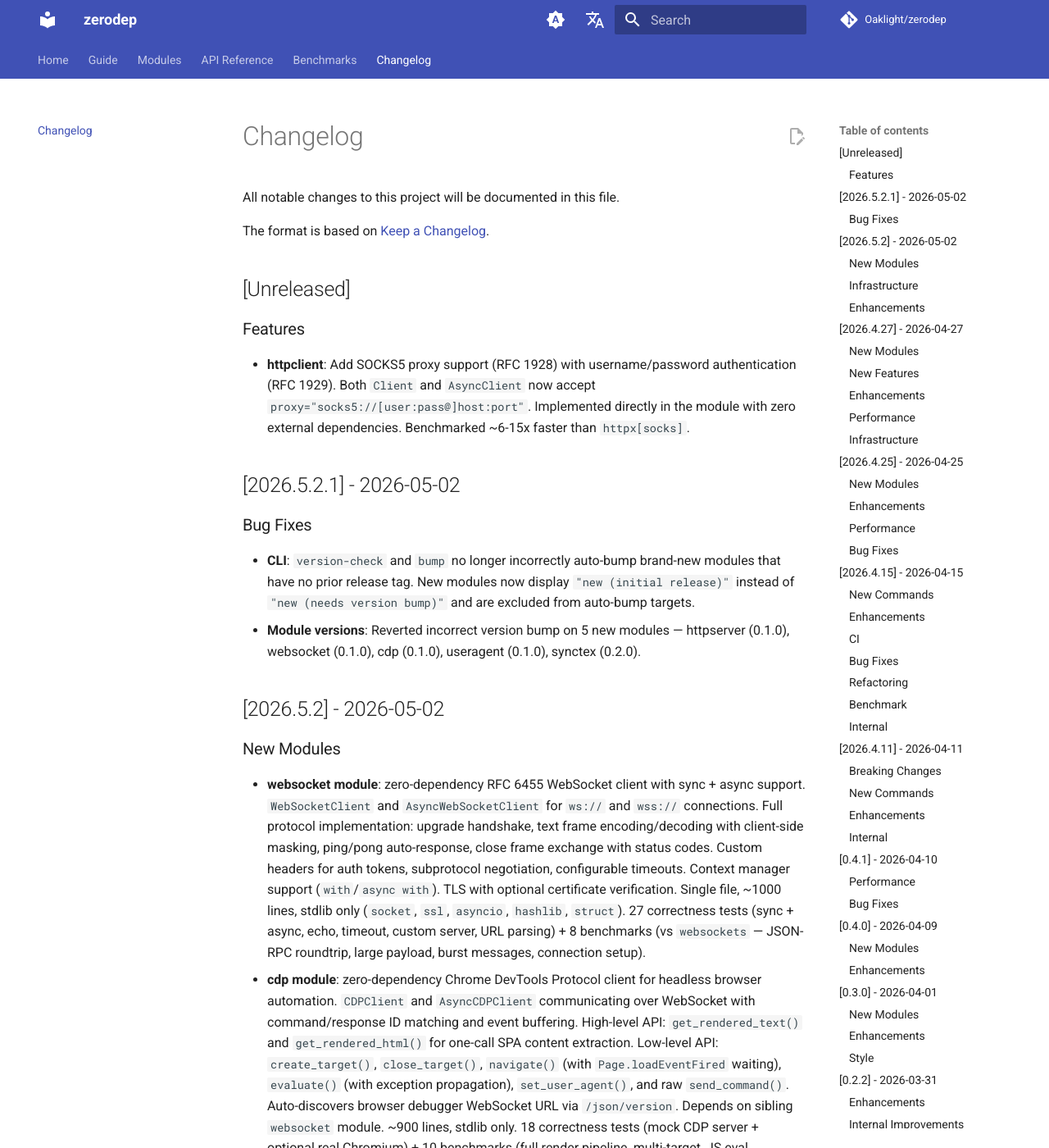
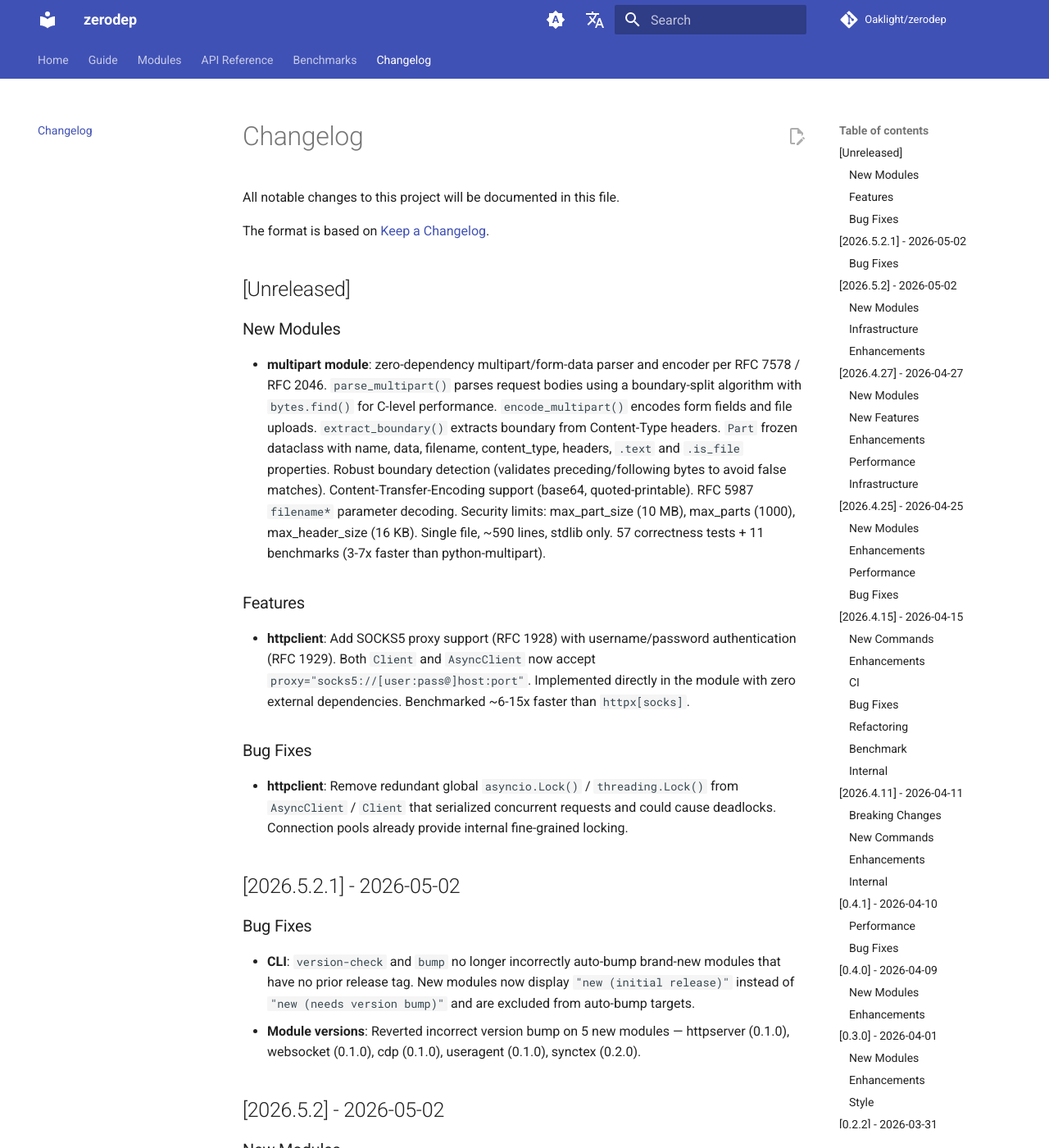
Before and after one commit to Oaklight/zerodep, an MkDocs documentation site: the page built from docs/changelog.md, in a window 1280 px wide and 1400 px high. Shown: the whole window at 82% size. Built offline with MkDocs 1.6.1 and Material for MkDocs 9.7.7, drawn with Linux system fonts in a browser that asks for light colours; comment, search, counter and statistics services are not loaded.

Commit message:
docs: add multipart module and httpclient fix to changelog

```diff
--- a/docs/changelog.md
+++ b/docs/changelog.md
@@ -6,9 +6,17 @@ The format is based on [Keep a Changelog](https://keepachangelog.com/en/1.1.0/).
 
 ## [Unreleased]
 
+### New Modules
+
+- **multipart module**: zero-dependency multipart/form-data parser and encoder per RFC 7578 / RFC 2046. `parse_multipart()` parses request bodies using a boundary-split algorithm with `bytes.find()` for C-level performance. `encode_multipart()` encodes form fields and file uploads. `extract_boundary()` extracts boundary from Content-Type headers. `Part` frozen dataclass with name, data, filename, content_type, headers, `.text` and `.is_file` properties. Robust boundary detection (validates preceding/following bytes to avoid false matches). Content-Transfer-Encoding support (base64, quoted-printable). RFC 5987 `filename*` parameter decoding. Security limits: max_part_size (10 MB), max_parts (1000), max_header_size (16 KB). Single file, ~590 lines, stdlib only. 57 correctness tests + 11 benchmarks (3-7x faster than python-multipart).
+
 ### Features
 
 - **httpclient**: Add SOCKS5 proxy support (RFC 1928) with username/password authentication (RFC 1929). Both `Client` and `AsyncClient` now accept `proxy="socks5://[user:pass@]host:port"`. Implemented directly in the module with zero external dependencies. Benchmarked ~6-15x faster than `httpx[socks]`.
+
+### Bug Fixes
+
+- **httpclient**: Remove redundant global `asyncio.Lock()` / `threading.Lock()` from `AsyncClient` / `Client` that serialized concurrent requests and could cause deadlocks. Connection pools already provide internal fine-grained locking.
 
 ## [2026.5.2.1] - 2026-05-02
 
```
